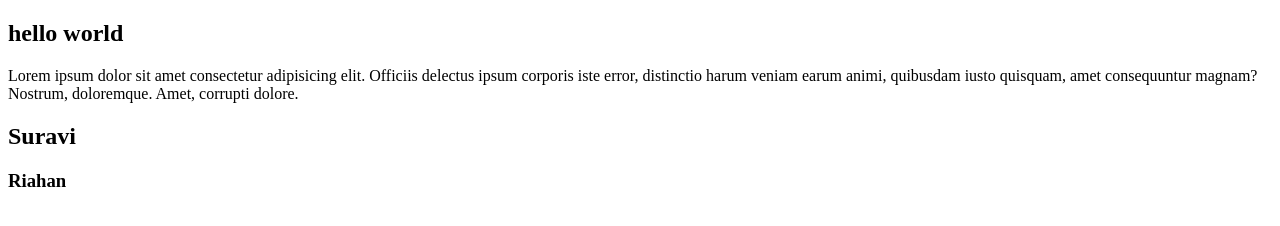
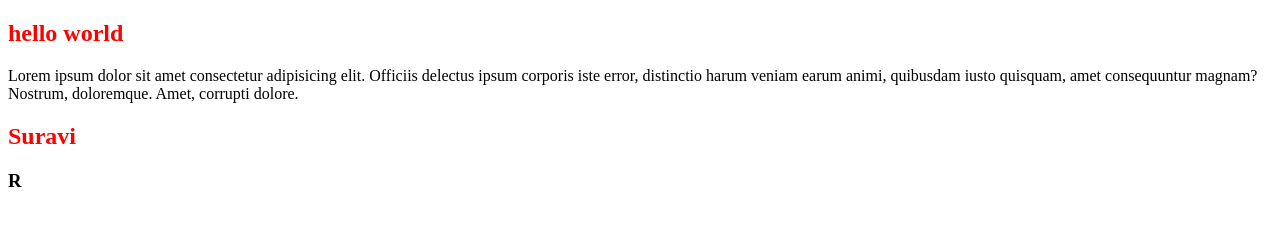
Before and after one commit to suravi8/my-first, a plain HTML site: page try.html in a window 1280 px wide. Drawn offline with Linux system fonts and the light colour scheme.

Commit message:
first commit suru

```diff
--- /dev/null
+++ b/style.css
@@ -0,0 +1,3 @@
+h2{
+  color: red;
+}
--- a/try.html
+++ b/try.html
@@ -4,12 +4,14 @@
   <meta charset="UTF-8">
   <meta name="viewport" content="width=device-width, initial-scale=1.0">
   <title>Document</title>
+  <link rel="stylesheet" href="style.css">
 </head>
 <body>
   <h2>hello world</h2>
   <p>Lorem ipsum dolor sit amet consectetur adipisicing elit. Officiis delectus ipsum corporis iste error, distinctio harum veniam earum animi, quibusdam iusto quisquam, amet consequuntur magnam? Nostrum, doloremque. Amet, corrupti dolore.
   </p>
   <h2>Suravi</h2>
-  <h3>Riahan</h3>
+  <h3>R</h3>
+  <h4></h4>
 </body>
 </html>
```
